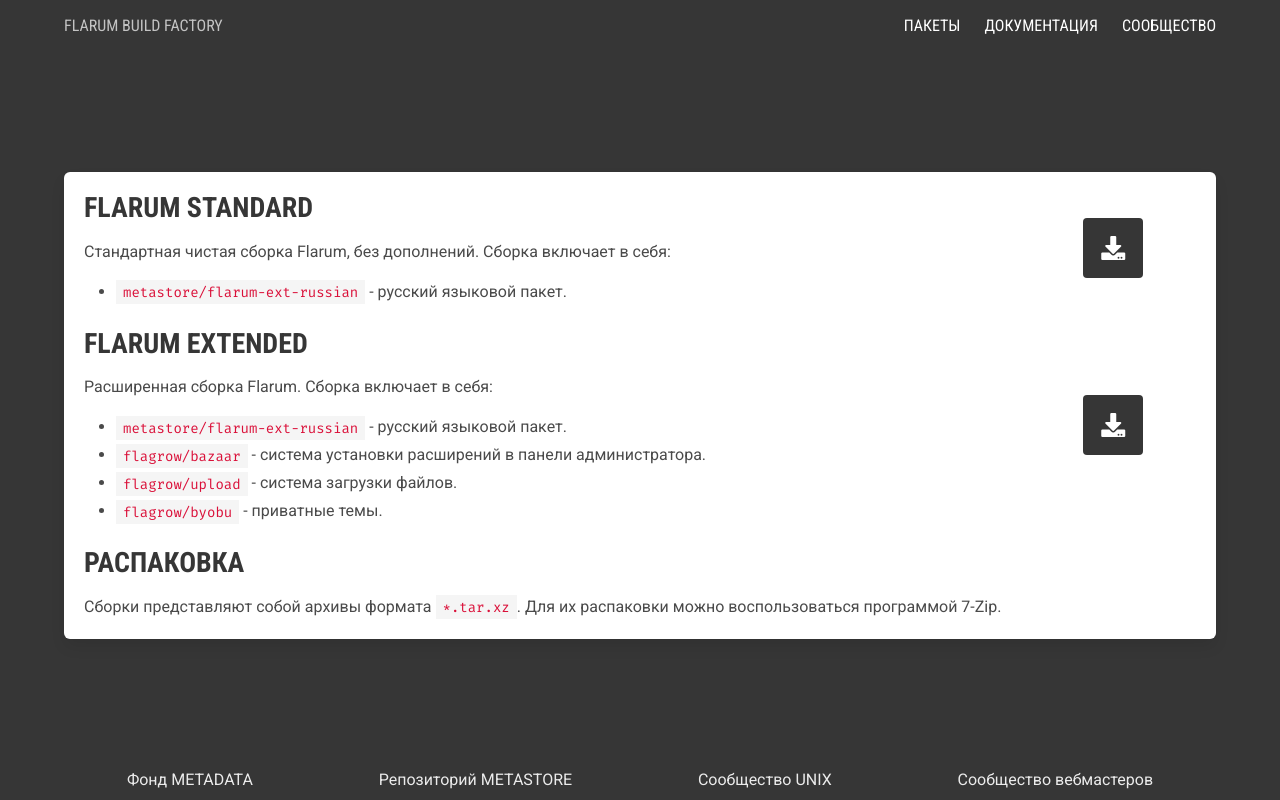
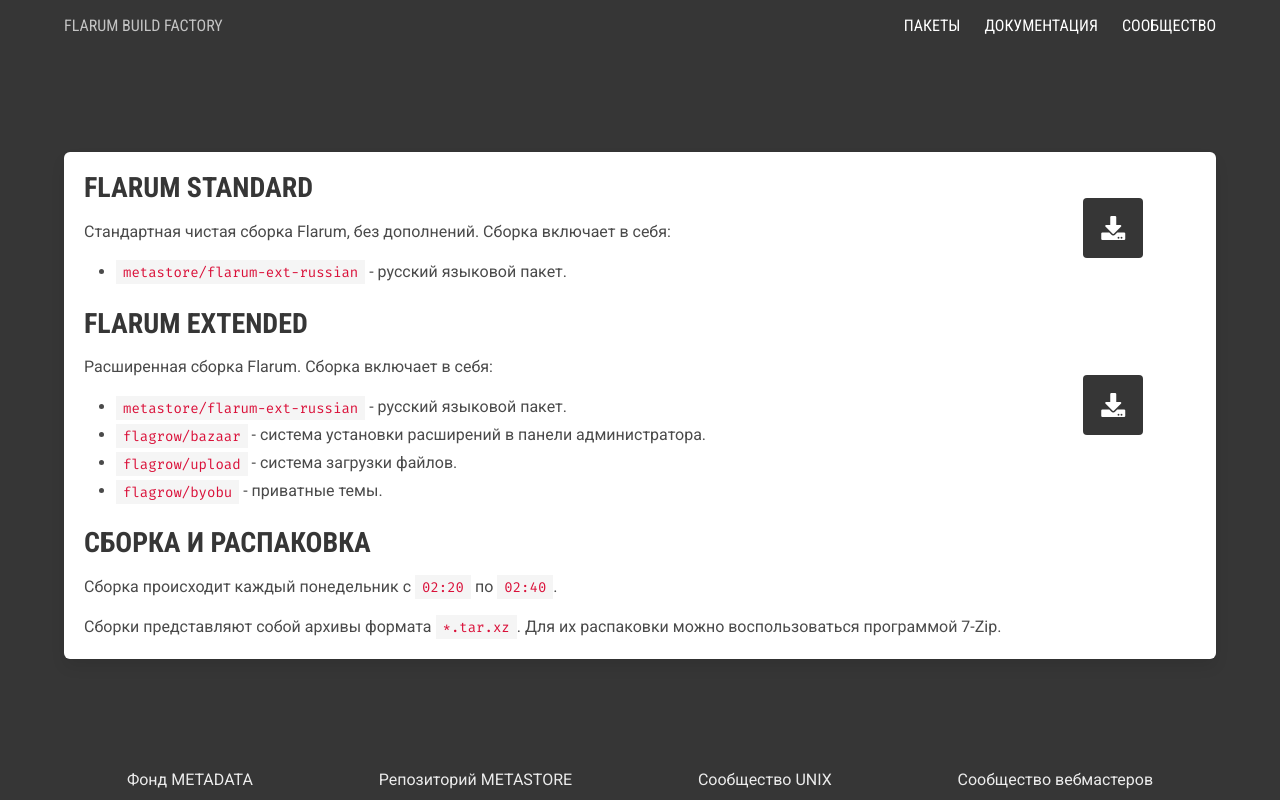
Before and after one commit to metastore-pages/page-flarum-build, a plain HTML site: page index.html in a window 1280 px wide. Drawn offline with nearby package versions, Linux system fonts and the light colour scheme; a script that the page names is missing.

Commit message:
2018-07-30 00:27:52

```diff
--- a/index.html
+++ b/index.html
@@ -114,7 +114,10 @@
 			<div class="columns">
 				<div class="column">
 					<div class="content">
-						<h2>Распаковка</h2>
+						<h2>Сборка и распаковка</h2>
+						<p>
+							Сборка происходит каждый понедельник с <code>02:20</code> по <code>02:40</code>.
+						</p>
 						<p>
 							Сборки представляют собой архивы формата <code>*.tar.xz</code>.
 							Для их распаковки можно воспользоваться программой
```
